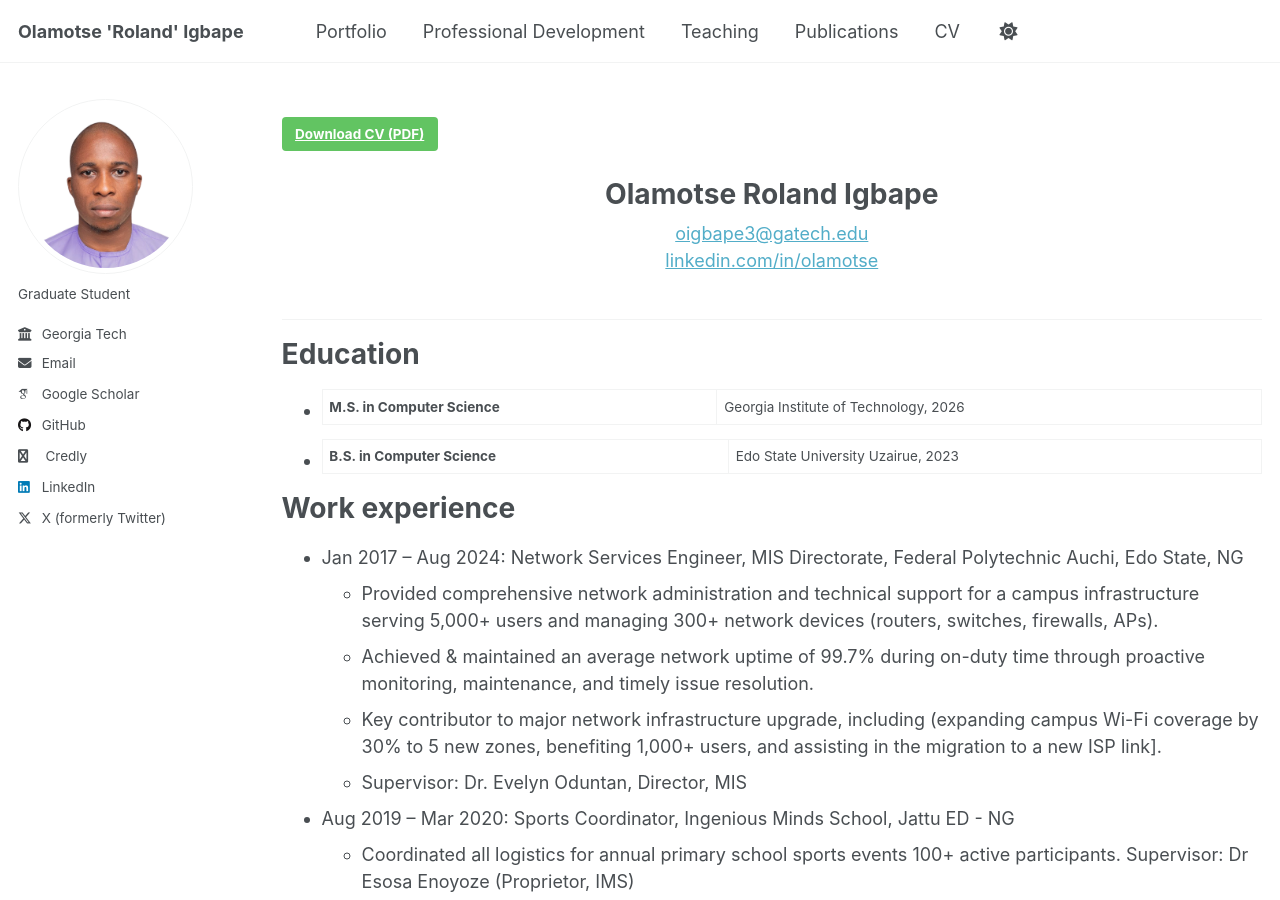
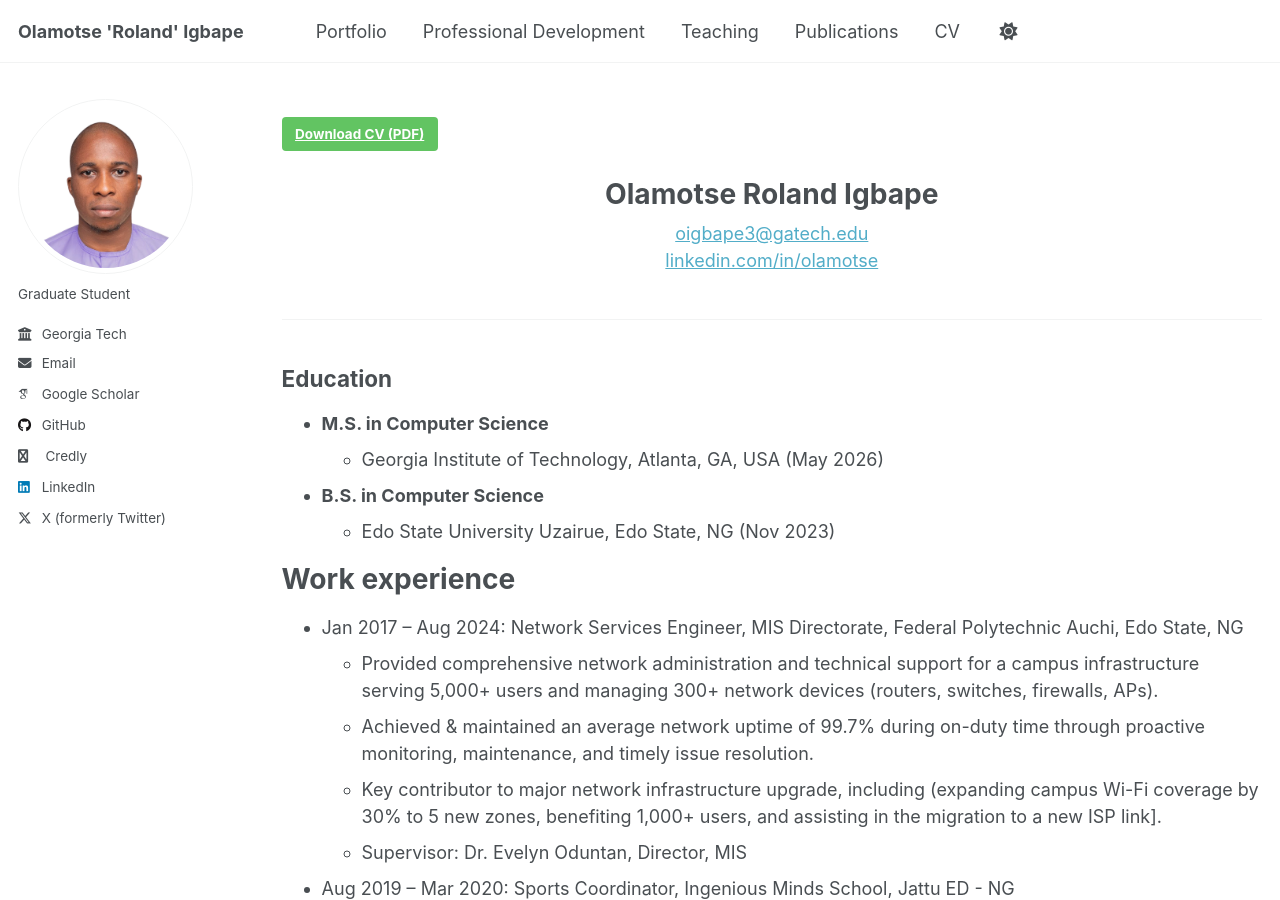
Before and after one commit to oigbape/oigbape.github.io, a Jekyll site: the page built from _pages/cv.md, in a window 1280 px wide and 900 px high. Built offline with Jekyll 4.4.1, drawn with Linux system fonts in a browser that asks for light colours; some web fonts are replaced.

Commit message:
Update cv.md

```diff
--- a/_pages/cv.md
+++ b/_pages/cv.md
@@ -13,10 +13,11 @@ redirect_from:
   <a href="https://linkedin.com/in/olamotse" target="_blank" rel="noopener noreferrer">linkedin.com/in/olamotse</a><br><br></div>
 ---
 
-Education
-======
-* **M.S. in Computer Science** | Georgia Institute of Technology, 2026
-* **B.S. in Computer Science** | Edo State University Uzairue, 2023
+## Education
+* **M.S. in Computer Science**
+    * Georgia Institute of Technology, Atlanta, GA, USA (May 2026)
+* **B.S. in Computer Science**
+    * Edo State University Uzairue, Edo State, NG (Nov 2023)
 
 Work experience
 ======
```
